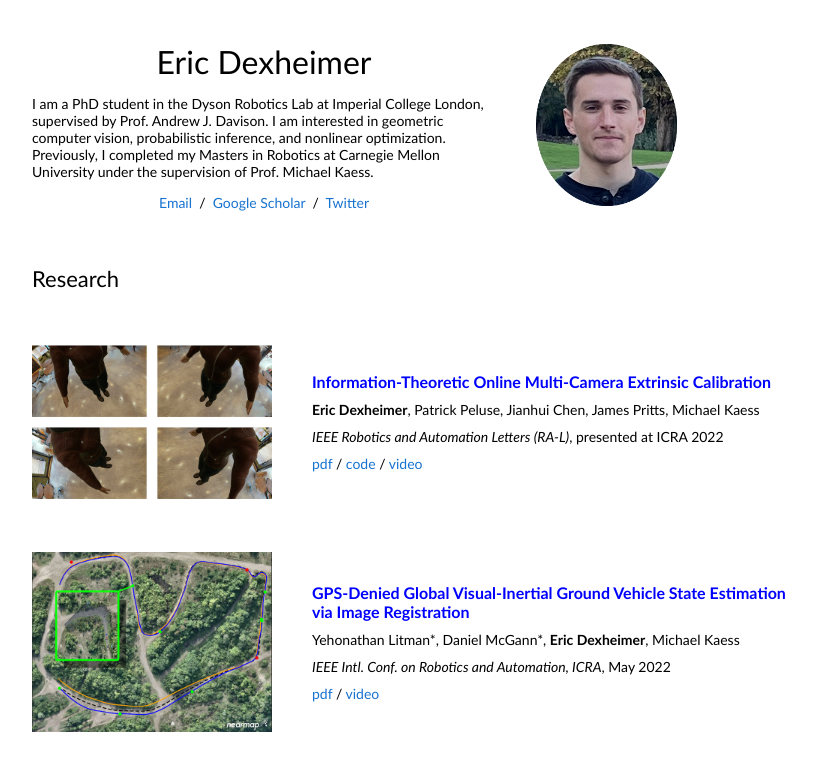
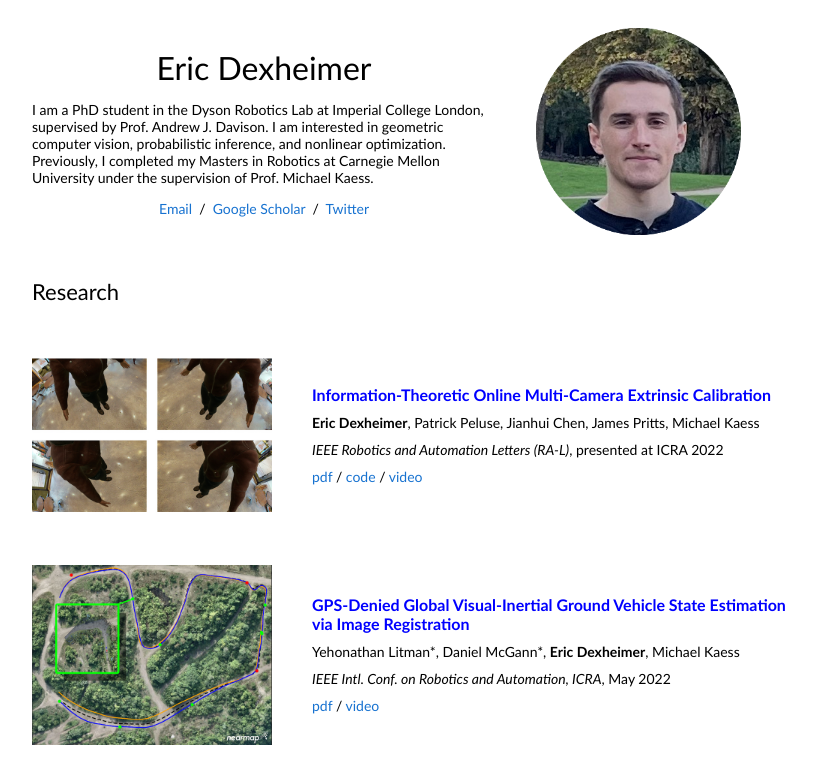
Before and after one commit to edexheim/edexheim.github.io, a plain HTML site: page index.html in a window 1280 px wide. Shown: the top 769 px of the page, without its empty margins (228-1044 px from the left). Drawn offline with Linux system fonts and the light colour scheme.

Commit message:
Updated profile photo to be circular.

```diff
--- a/index.html
+++ b/index.html
@@ -38,7 +38,7 @@
               </p>
             </td>
             <td style="padding:2.5%;width:40%;max-width:40%">
-              <a><img style="width:55%;max-width:55%" alt="profile photo" src="images/eric.png" class="hoverZoomLink"></a>
+              <a><img style="width:80%;max-width:80%" alt="profile photo" src="images/eric_circle.png" class="hoverZoomLink"></a>
             </td>
           </tr>
         </tbody></table>
```
Also changed, not shown: images/eric_circle.png (added).
